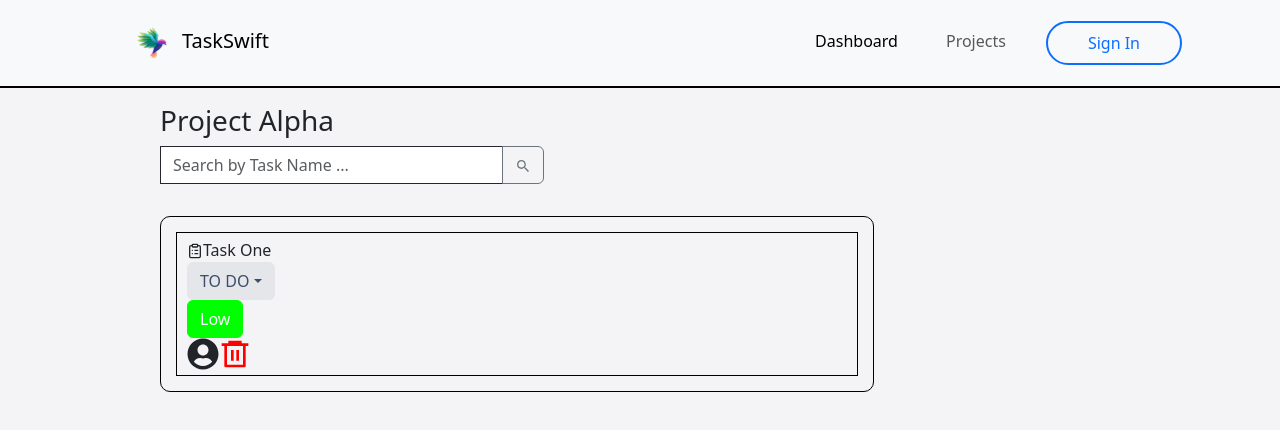
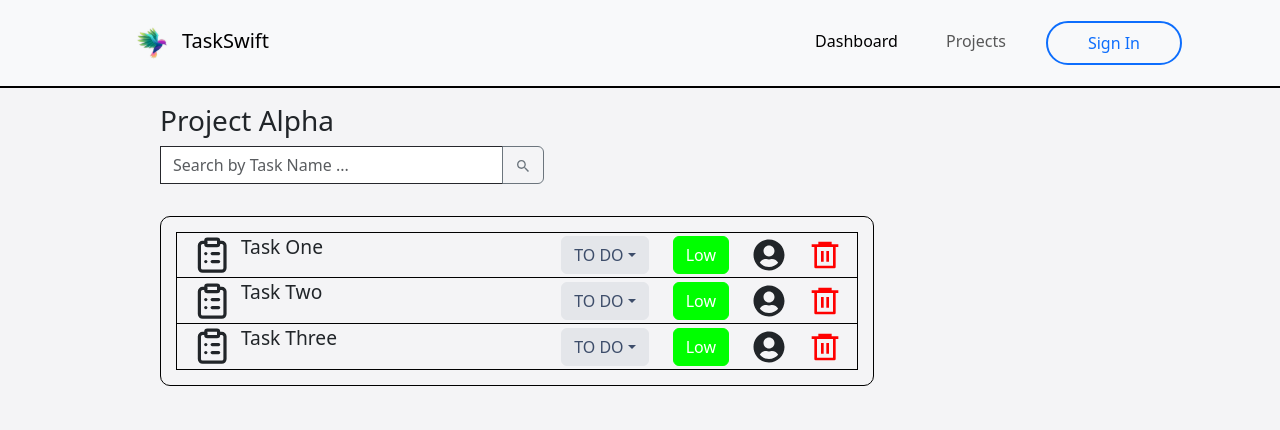
Before and after one commit to jonathanWongLS/TaskSwift, a React (Vite) app in the folder task-swift/: page /tasks in a window 1280 px wide. Shown: the top 430 px of the page. Built offline with nearby package versions, Linux system fonts and the light colour scheme.

Commit message:
Arranged components in a TaskCard component appropriately

```diff
--- a/task-swift/src/components/TaskList/TaskList.css
+++ b/task-swift/src/components/TaskList/TaskList.css
@@ -1,7 +1,11 @@
 /* TaskCard component styles  */
 .taskcard-container {
-    padding: 5px 10px;
+    padding: 0 1rem;
     border: 1px solid black;
+}
+
+.taskcard-container:not(:last-child) {
+    border-bottom: none;
 }
 
 .dropdown-item:hover {
@@ -79,6 +83,22 @@
     cursor: pointer;
 }
 
+.taskcard-container, .taskcard-left, .taskcard-right {
+    display: flex;
+    flex-direction: row;
+    align-items: center;
+}
+
+.taskcard-left {
+    gap: .6rem;
+    font-size: larger;
+}
+
+.taskcard-right {
+    gap: 1.5rem;
+    margin-left: auto;
+}
+
 /* TaskList component styles  */
 .tasklist-container {
     border-radius: 10px;
--- a/task-swift/src/components/TaskList/TaskList.jsx
+++ b/task-swift/src/components/TaskList/TaskList.jsx
@@ -49,8 +49,8 @@ const TaskCard = ({ taskTitle }) => {
     return (
         <div className="taskcard-container">
             <div className="taskcard-left">
-                <LuClipboardList />
-                { taskTitle }
+                <LuClipboardList size="2em" />
+                <p>{ taskTitle }</p>
             </div>
             <div className="taskcard-right">
                 <Dropdown onSelect={ handleTaskStatusSelect }>
@@ -96,6 +96,8 @@ const TaskList = () => {
   return (
     <div className="tasklist-container">
         <TaskCard taskTitle="Task One" />
+        <TaskCard taskTitle="Task Two" />
+        <TaskCard taskTitle="Task Three" />
     </div>
   );
 };
```
